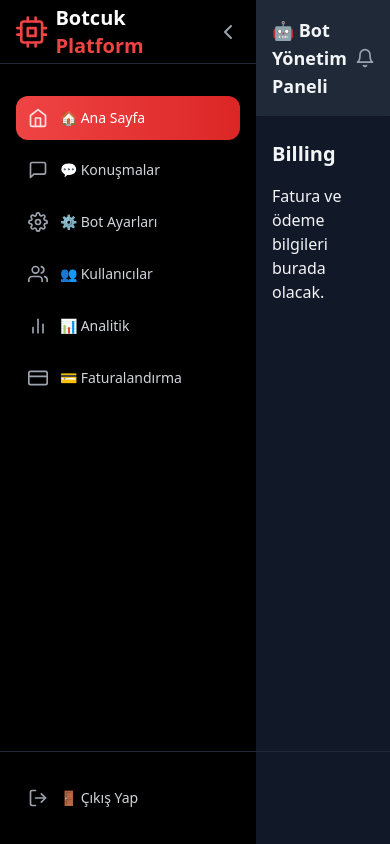
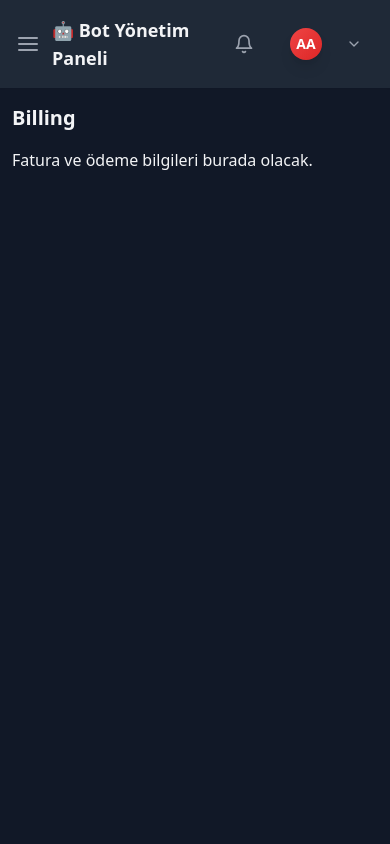
Before and after one commit to sikissavar-pixel/botcuk, a Flask app: page /billing in a window 390 px wide. Run offline with Flask 3, Linux system fonts and the light colour scheme; a user stored in the database is signed in; some libraries are stand-ins or nearby versions.

Commit message:
Improve dashboard appearance and mobile responsiveness for a better user experience
Refactor templates/dashboard.html to include media queries for mobile responsiveness, add mobile menu toggle buttons, and optimize grid layouts for smaller screens.

Replit-Commit-Author: Agent
Replit-Commit-Session-Id: 08abda79-971b-401f-b0bb-8a8dfb554033
Replit-Commit-Checkpoint-Type: intermediate_checkpoint
Replit-Commit-Screenshot-Url: https://storage.googleapis.com/screenshot-production-us-central1/76404261-00aa-4382-b7c3-d7e39bb57922/08abda79-971b-401f-b0bb-8a8dfb554033/Nq3NMEz

```diff
--- a/templates/dashboard.html
+++ b/templates/dashboard.html
@@ -20,19 +20,50 @@
       color: #ef4444;
     }
     .bot-response-item:hover { background-color: #374151; }
+
+    /* Mobile improvements */
+    @media (max-width: 768px) {
+      .sidebar {
+        position: fixed;
+        z-index: 50;
+        width: 16rem;
+        transform: translateX(-100%);
+        height: 100vh;
+      }
+      .sidebar.mobile-open {
+        transform: translateX(0);
+      }
+      .main-content {
+        margin-left: 0 !important;
+        width: 100%;
+      }
+      .mobile-overlay {
+        position: fixed;
+        inset: 0;
+        background: rgba(0, 0, 0, 0.5);
+        z-index: 40;
+      }
+    }
   </style>
 </head>
 <body class="font-sans antialiased text-gray-100 bg-gray-900">
+  <!-- Mobile Overlay -->
+  <div id="mobile-overlay" class="mobile-overlay hidden md:hidden"></div>
+
   <div class="flex h-screen overflow-hidden bg-gray-900">
     <!-- Sidebar -->
-    <div class="sidebar bg-black text-white w-64 flex-shrink-0">
+    <div id="sidebar" class="sidebar bg-black text-white w-64 flex-shrink-0">
       <div class="flex items-center justify-between h-16 px-4 border-b border-gray-800">
         <div class="flex items-center">
           <i data-feather="cpu" class="h-8 w-8 text-red-500"></i>
           <span class="ml-2 text-xl font-bold">Botcuk <span class="text-red-500">Platform</span></span>
         </div>
-        <button id="sidebar-toggle" class="text-gray-400 hover:text-white focus:outline-none">
+        <button id="sidebar-toggle" class="hidden md:block text-gray-400 hover:text-white focus:outline-none">
           <i data-feather="chevron-left"></i>
+        </button>
+        <!-- Mobile Menu Close Button -->
+        <button id="mobile-menu-close" class="md:hidden text-gray-400 hover:text-white focus:outline-none">
+          <i data-feather="x"></i>
         </button>
       </div>
       <nav class="mt-8">
@@ -89,7 +120,13 @@
       <!-- Top Navigation -->
       <header class="bg-gray-800 shadow-sm">
         <div class="max-w-7xl mx-auto px-4 py-4 sm:px-6 lg:px-8 flex justify-between items-center">
-          <h1 class="text-lg font-semibold text-gray-100">🤖 Bot Yönetim Paneli</h1>
+          <div class="flex items-center">
+            <!-- Mobile Menu Button -->
+            <button id="mobile-menu-button" class="md:hidden text-gray-400 hover:text-white focus:outline-none mr-3">
+              <i data-feather="menu"></i>
+            </button>
+            <h1 class="text-lg font-semibold text-gray-100">🤖 Bot Yönetim Paneli</h1>
+          </div>
           <div class="flex items-center space-x-4">
             <button class="p-2 rounded-full text-gray-400 hover:text-gray-200 hover:bg-gray-700 focus:outline-none transition-all duration-200">
               <i data-feather="bell" class="h-5 w-5"></i>
@@ -129,7 +166,7 @@
       </header>
 
       <!-- Main Dashboard Content -->
-      <main class="max-w-7xl mx-auto px-4 py-6 sm:px-6 lg:px-8">
+      <main class="max-w-7xl mx-auto px-3 md:px-4 py-4 md:py-6 sm:px-6 lg:px-8">
         {% if request.endpoint == 'dashboard' %}
         <!-- Dashboard Ana İçerik -->
         <div class="space-y-6">
@@ -144,8 +181,8 @@
                 <div class="absolute -bottom-2 -left-2 w-16 h-16 bg-white/5 rounded-full"></div>
             </div>
 
-            <!-- İstatistik Kartları - Çok Daha Şık -->
-            <div class="grid grid-cols-1 md:grid-cols-2 lg:grid-cols-4 gap-6">
+            <!-- İstatistik Kartları - Mobil Optimized -->
+            <div class="grid grid-cols-1 sm:grid-cols-2 lg:grid-cols-4 gap-4 md:gap-6">
                 <!-- Bot Konfigürasyonu -->
                 <div class="group bg-white rounded-2xl shadow-lg hover:shadow-xl transition-all duration-300 p-6 border border-gray-100 hover:border-blue-200" data-aos="fade-up" data-aos-delay="100">
                     <div class="flex items-center justify-between">
@@ -223,11 +260,11 @@
                 </div>
             </div>
 
-            <!-- Hızlı Erişim Sekmeleri - Yeni Şık Tasarım -->
-            <div class="bg-white rounded-2xl shadow-lg border border-gray-100 p-6" data-aos="fade-up" data-aos-delay="500">
+            <!-- Hızlı Erişim Sekmeleri - Mobil Responsive -->
+            <div class="bg-white rounded-2xl shadow-lg border border-gray-100 p-4 md:p-6" data-aos="fade-up" data-aos-delay="500">
                 <h3 class="text-lg font-semibold text-gray-800 mb-4">🚀 Hızlı Erişim</h3>
-                <div class="grid grid-cols-1 md:grid-cols-3 gap-4">
-                    <a href="{{ url_for('bot_settings') }}" class="group p-4 bg-gradient-to-br from-red-50 to-red-100 rounded-xl hover:from-red-100 hover:to-red-200 transition-all duration-300 border border-red-200">
+                <div class="grid grid-cols-1 sm:grid-cols-2 lg:grid-cols-3 gap-3 md:gap-4">
+                    <a href="{{ url_for('bot_settings') }}" class="group p-3 md:p-4 bg-gradient-to-br from-red-50 to-red-100 rounded-xl hover:from-red-100 hover:to-red-200 transition-all duration-300 border border-red-200">
                         <div class="flex items-center space-x-3">
                             <div class="w-10 h-10 bg-gradient-to-br from-red-500 to-red-600 rounded-lg flex items-center justify-center group-hover:scale-110 transition-transform">
                                 <i data-feather="settings" class="h-5 w-5 text-white"></i>
@@ -239,7 +276,7 @@
                         </div>
                     </a>
 
-                    <a href="{{ url_for('conversations') }}" class="group p-4 bg-gradient-to-br from-blue-50 to-blue-100 rounded-xl hover:from-blue-100 hover:to-blue-200 transition-all duration-300 border border-blue-200">
+                    <a href="{{ url_for('conversations') }}" class="group p-3 md:p-4 bg-gradient-to-br from-blue-50 to-blue-100 rounded-xl hover:from-blue-100 hover:to-blue-200 transition-all duration-300 border border-blue-200">
                         <div class="flex items-center space-x-3">
                             <div class="w-10 h-10 bg-gradient-to-br from-blue-500 to-blue-600 rounded-lg flex items-center justify-center group-hover:scale-110 transition-transform">
                                 <i data-feather="message-square" class="h-5 w-5 text-white"></i>
@@ -251,7 +288,7 @@
                         </div>
                     </a>
 
-                    <a href="{{ url_for('analytics') }}" class="group p-4 bg-gradient-to-br from-green-50 to-green-100 rounded-xl hover:from-green-100 hover:to-green-200 transition-all duration-300 border border-green-200">
+                    <a href="{{ url_for('analytics') }}" class="group p-3 md:p-4 bg-gradient-to-br from-green-50 to-green-100 rounded-xl hover:from-green-100 hover:to-green-200 transition-all duration-300 border border-green-200">
                         <div class="flex items-center space-x-3">
                             <div class="w-10 h-10 bg-gradient-to-br from-green-500 to-green-600 rounded-lg flex items-center justify-center group-hover:scale-110 transition-transform">
                                 <i data-feather="bar-chart-2" class="h-5 w-5 text-white"></i>
@@ -467,6 +504,36 @@
       document.getElementById("userMenu").classList.toggle("hidden");
     });
 
+    // Mobile Menu Functionality
+    const mobileMenuButton = document.getElementById('mobile-menu-button');
+    const mobileMenuClose = document.getElementById('mobile-menu-close');
+    const sidebar = document.getElementById('sidebar');
+    const mobileOverlay = document.getElementById('mobile-overlay');
+
+    // Open mobile menu
+    if (mobileMenuButton) {
+      mobileMenuButton.addEventListener('click', function() {
+        sidebar.classList.add('mobile-open');
+        mobileOverlay.classList.remove('hidden');
+      });
+    }
+
+    // Close mobile menu
+    if (mobileMenuClose) {
+      mobileMenuClose.addEventListener('click', function() {
+        sidebar.classList.remove('mobile-open');
+        mobileOverlay.classList.add('hidden');
+      });
+    }
+
+    // Close mobile menu when clicking overlay
+    if (mobileOverlay) {
+      mobileOverlay.addEventListener('click', function() {
+        sidebar.classList.remove('mobile-open');
+        mobileOverlay.classList.add('hidden');
+      });
+    }
+
     // Dashboard Grafikleri (sadece dashboard sayfasında çalıştır)
     {% if request.endpoint == 'dashboard' and stats %}
     document.addEventListener('DOMContentLoaded', function() {
```
Also changed, not shown: attached_assets/image_1757844933357.png (added), attached_assets/image_1757845072952.png (added).
